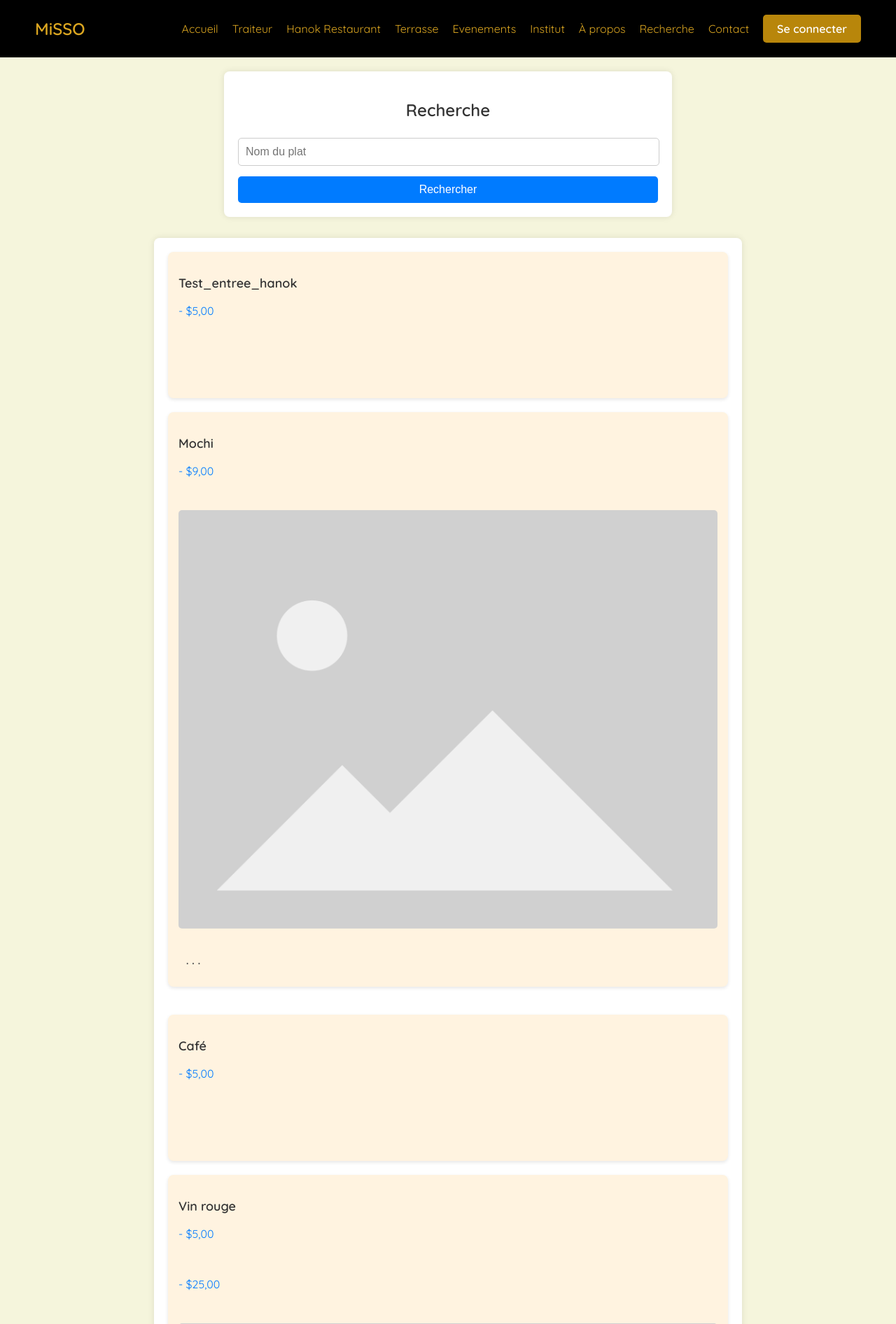
After one commit to chrmil/misso, a Django app: page /recherche/ in a window 1280 px wide. The commit adds this page. Shown: the top 1892 px of the page at 70% size. Run offline with Django 5.2, Linux system fonts and the light colour scheme; data comes from the database, SQL or seed files in the repository.

Commit message:
add: recherche

```diff
--- a/utilisateurs/middleware.py
+++ b/utilisateurs/middleware.py
@@ -7,7 +7,7 @@ class LoginRequiredMiddleware:
 
     def __call__(self, request):
         # Liste des pages accessibles sans connexion
-        pages_publiques = ['accueil', 'connexion', 'inscription','histoire','menu','evenements', 'evenement-detail','institut','verifier_email']
+        pages_publiques = ['accueil', 'connexion', 'inscription', 'histoire', 'recherche', 'menu', 'evenements', 'evenement-detail', 'institut', 'verifier_email']
         #Pour pouvoir accéder au site admin (site protégé par Django)
         if request.path.startswith('/admin/'):
             return self.get_response(request)
--- /dev/null
+++ b/utilisateurs/static/utilisateurs/recherche.css
@@ -0,0 +1,199 @@
+/* Import d'une police élégante */
+@import url('https://fonts.googleapis.com/css2?family=Quicksand:wght@300;400;600&display=swap');
+
+/* Style global */
+body {
+    font-family: 'Quicksand', sans-serif;
+    margin: 0;
+    padding: 0;
+    display: block;
+    height: 100vh;
+    color: black;
+    background: #F5F5DC;
+}
+
+/* About Section */
+.about, .contact {
+    text-align: center;
+    padding: 50px;
+    background: #ffcc00;
+    color: black;
+}
+
+/* Footer */
+footer {
+    background: black;
+    color: white;
+    text-align: center;
+    padding: 10px;
+    margin-top: 20px;
+}
+
+/* Conteneur principal de la recherche */
+.main {
+    display: flex;
+    flex-direction: column;
+    align-items: center;
+    width: 100%;
+    margin-top: 20px;
+}
+
+/* Boîte de recherche */
+.container {
+    background: white;
+    padding: 20px;
+    border-radius: 8px;
+    box-shadow: 0px 0px 10px rgba(0, 0, 0, 0.1);
+    max-width: 600px;
+    width: 90%;
+    text-align: center;
+}
+
+/* Titre */
+h2 {
+    color: #333;
+    font-size: 24px;
+    margin-bottom: 20px;
+}
+
+/* Formulaire */
+form {
+    display: flex;
+    flex-direction: column;
+    gap: 10px;
+}
+
+input {
+    padding: 10px;
+    border: 1px solid #ccc;
+    border-radius: 5px;
+    font-size: 16px;
+    width: calc(100% - 20px);
+    margin: 5px 0;
+}
+
+.btn {
+    background-color: #007BFF;
+    color: white;
+    border: none;
+    padding: 10px;
+    border-radius: 5px;
+    cursor: pointer;
+    font-size: 16px;
+    transition: background 0.3s;
+    width: 100%;
+}
+
+.btn:hover {
+    background-color: #0056b3;
+}
+
+/* Section des résultats */
+.resultat {
+    place-self: center;
+    margin-top: 30px;
+    width: 90%;
+    max-width: 800px;
+    background: white;
+    padding: 20px;
+    border-radius: 8px;
+    box-shadow: 0px 0px 10px rgba(0, 0, 0, 0.1);
+}
+
+/* Conteneur des résultats */
+.menu-container {
+    display: flex;
+    flex-direction: column;
+    gap: 20px;
+}
+
+/* Listes des plats et boissons */
+.plats, .boisson {
+    padding: 0;
+    margin: 0;
+    list-style: none;
+}
+
+/* Élément d'un plat ou d'une boisson */
+.menu-item {
+    background: #fff3e0;
+    padding: 15px;
+    border-radius: 8px;
+    box-shadow: 0px 2px 5px rgba(0, 0, 0, 0.1);
+    text-align: left;
+}
+
+.menu-item .nom {
+    font-size: 18px;
+    font-weight: bold;
+    color: #333;
+}
+
+.menu-item .prix {
+    font-size: 16px;
+    color: #007BFF;
+}
+
+.menu-item img {
+    max-width: 100%;
+    height: auto;
+    border-radius: 5px;
+    margin-top: 10px;
+}
+
+.menu-item .description {
+    font-size: 14px;
+    color: #555;
+}
+
+/* Section Contact */
+.contact {
+    text-align: center;
+    padding: 20px;
+    margin-top: 30px;
+}
+
+.contact h2 {
+    font-size: 22px;
+    color: #333;
+}
+
+.contact p {
+    font-size: 16px;
+    color: #555;
+}
+
+
+/* Media Queries */
+@media (max-width: 768px) {
+    .hero h1 {
+        font-size: 36px;
+    }
+
+    .hero p {
+        font-size: 16px;
+    }
+
+    .menu-container {
+        flex-direction: column;
+        align-items: center;
+    }
+
+    .menu-item {
+        width: 90%;
+    }
+}
+
+@media (max-width: 480px) {
+    .hero h1 {
+        font-size: 28px;
+    }
+
+    .hero p {
+        font-size: 14px;
+    }
+
+    .menu-item {
+        width: 100%;
+    }
+}
--- a/utilisateurs/static/utilisateurs/style.css
+++ b/utilisateurs/static/utilisateurs/style.css
@@ -41,6 +41,8 @@ input {
     border: 1px solid #ccc;
     border-radius: 5px;
     font-size: 16px; /* Assurer que les champs prennent toute la largeur */
+    width: calc(100% - 20px);
+    margin: 5px 0;
 }
 
 /* Bouton principal */
@@ -54,6 +56,8 @@ input {
     font-size: 16px;
     transition: background 0.3s;
     width: 100%; /* Assurer que le bouton prend toute la largeur */
+    width: calc(100% - 20px);
+    margin: 5px 0;
 }
 
 /* Lien vers inscription/connexion */
--- a/utilisateurs/templates/utilisateurs/accueil.html
+++ b/utilisateurs/templates/utilisateurs/accueil.html
@@ -20,6 +20,7 @@
                 <li><a href="{% url 'evenements' %}">Evenements</a></li>
                 <li><a href="{% url 'institut' %}">Institut</a></li>
                 <li><a href="{% url 'histoire' %}">À propos</a></li>
+                <li><a href="{% url 'recherche' %}">Recherche</a></li>
                 <li><a href="{% url 'accueil' %}#contact">Contact</a></li>
                 <li>
                     {% if user.is_authenticated %}
--- /dev/null
+++ b/utilisateurs/templates/utilisateurs/recherche.html
@@ -0,0 +1,101 @@
+<!DOCTYPE html>
+<html lang="fr">
+<head>
+    <meta charset="UTF-8">
+    <meta name="viewport" content="width=device-width, initial-scale=1.0">
+    <title>Recherche</title>
+    {% load static %}
+    <link rel="stylesheet" href="{% static 'utilisateurs/navigation.css' %}">
+    <link rel="stylesheet" href="{% static 'utilisateurs/recherche.css' %}">
+    <link rel="icon" type="image/png" href="{% static 'restaurant/img/misso_logo_old.jpg' %}">
+</head>
+<body>
+    <header>
+        <nav>
+            <div class="logo"> MiSSO </div>
+            <ul>
+                <li><a href="{% url 'accueil' %}#accueil">Accueil</a></li>
+                <li><a href="{% url 'menu' 'traiteur' %}">Traiteur</a></li>
+                <li><a href="{% url 'menu' 'hanok' %}">Hanok Restaurant</a></li>
+                <li><a href="{% url 'menu' 'rooftop' %}">Terrasse</a></li>
+                <li><a href="{% url 'evenements' %}">Evenements</a></li>
+                <li><a href="{% url 'institut' %}">Institut</a></li>
+                <li><a href="{% url 'histoire' %}">À propos</a></li>
+                <li><a href="{% url 'recherche' %}">Recherche</a></li>
+                <li><a href="{% url 'accueil' %}#contact">Contact</a></li>
+                <li>
+                    {% if user.is_authenticated %}
+                        <a href="{% url 'profil' %}" class="btns">Profil</a>
+                    {% else %}
+                        <a href="{% url 'connexion' %}" class="btns">Se connecter</a>
+                    {% endif %}
+                </li>
+            </ul>
+        </nav>
+    </header>
+
+    <div class="main">
+        <div class="container">
+            <h2>Recherche</h2>
+            <form method="post" action="{% url 'recherche' %}">
+                {% csrf_token %}
+                <input type="text" name="name" placeholder="Nom du plat" required>
+                <button type="submit" class="btn">Rechercher</button>
+            </form>
+        </div>
+    </div>
+
+
+    <section id="resultat" class="resultat">
+        <div class="menu-container">
+            {% if plats %}
+                <ol class="plats">
+                    {% for item in plats %}
+                        <li class="menu-item">
+                            <p class="nom">{{ item.nom }}</p>
+                            <p class="prix">- ${{ item.prix }}</p><br>
+                            {% if item.image_path %}
+                                <img src="{% static 'restaurant/img/'|add:item.image_path %}" alt="{{ item.nom }}"><br>
+                            {% endif %}<br>
+                            <pre><p class="description"> {{ item.description }}</p></pre>
+                        </li><br>
+                    {% endfor %}
+                </ol>
+            {% endif %}
+            {% if boissons %}
+                <ol class="boisson">
+                    {% for item in boissons %}
+                        <li class="menu-item">
+                            <p class="nom">{{ item.nom }}</p>
+                            {% if item.prixVerre %}
+                                <p class="prix">- ${{ item.prixVerre }}</p><br>
+                            {% endif %}
+                            {% if item.prixBouteille %}
+                                <p class="prix">- ${{ item.prixBouteille }}</p><br>
+                            {% endif %}
+                            {% if item.image_path %}
+                                <img src="{% static 'restaurant/img/'|add:item.image_path %}" alt="{{ item.nom }}"><br>
+                            {% endif %}<br>
+                            <pre><p class="description"> {{ item.description }}</p></pre>
+                        </li><br>
+                    {% endfor %}
+                </ol>
+            {% if not plats and not boissons %}
+                <p>Aucune résultat trouvée.</p>
+            {% endif %}
+            {% endif %}
+        </div>
+    </section>
+
+    <section id="contact" class="contact">
+        <h2>Nous contacter</h2>
+        <p>📍 **123 Rue des Délices, 75013 Paris, France**</p>
+        <p>📞 **+33 1 23 45 67 89**</p>
+        <p>📧 **contact@misso-paris.fr**</p>
+    </section>
+
+    <footer>
+        <p>&copy; 2025 MiSSO - Culture et Cuisine Coréenne en France | Tous droits réservés</p>
+    </footer>
+</body>
+</html>
--- a/utilisateurs/urls.py
+++ b/utilisateurs/urls.py
@@ -9,6 +9,7 @@ urlpatterns = [
     path('accueil/', accueil, name='accueil'),
     path('institut/', institut, name='institut'),
     path('histoire/', histoire, name='histoire'),
+    path('recherche/', recherche, name='recherche'),
     path('verifier_email/<int:user_id>/', verifier_email, name='verifier_email'),  # Ajout du paramètre user_id
     path("reservation/", reservation_page, name="reservation"),
     path("confirmer_reservation/", confirmer_reservation, name="confirmer_reservation"),
--- a/utilisateurs/views.py
+++ b/utilisateurs/views.py
@@ -8,6 +8,7 @@ from django.conf import settings
 from .forms import InscriptionForm, ProfilForm
 from .models import EmailVerification
 from menu.models import *
+from django.db.models import Q
 import random
 import string
 
@@ -20,6 +21,23 @@ def institut(request):
 def histoire(request):
     return render(request, 'utilisateurs/histoire.html')
 
+def recherche(request):
+    restaurants = Restaurant.objects.all()
+    menus = Menu.objects.all()
+    categoriesPlats = CategoriePlat.objects.all()
+    categoriesBoissons= CategorieBoisson.objects.all()
+    accompagnementsPlats = AccompagnementPlat.objects.all()
+    accompagnementsBoissons = AccompagnementBoisson.objects.all()
+
+    if request.method == "POST":
+        query = request.POST.get("name")
+        plats = Plat.objects.filter(Q(nom__icontains=query) | Q(description__icontains=query))
+        boissons = Boisson.objects.filter(Q(nom__icontains=query) | Q(description__icontains=query))
+    else:
+        plats = Plat.objects.all()
+        boissons = Boisson.objects.all()
+
+    return render(request, 'utilisateurs/recherche.html', { 'restaurants': restaurants,'menus': menus, 'categoriesPlats': categoriesPlats, 'plats': plats, 'accompagnementsPlats':accompagnementsPlats,'boissons':boissons,'accompagnementsBoissons':accompagnementsBoissons})
 
 def inscription(request):
     if request.user.is_authenticated:  # Vérifie si l'utilisateur est connecté
```
